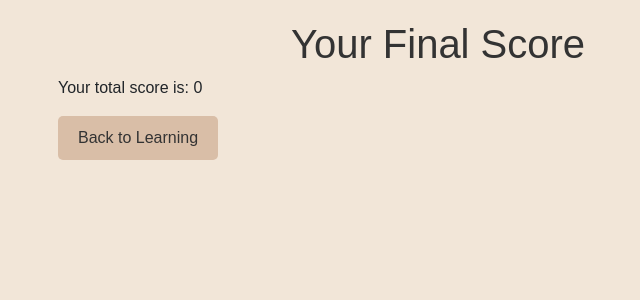
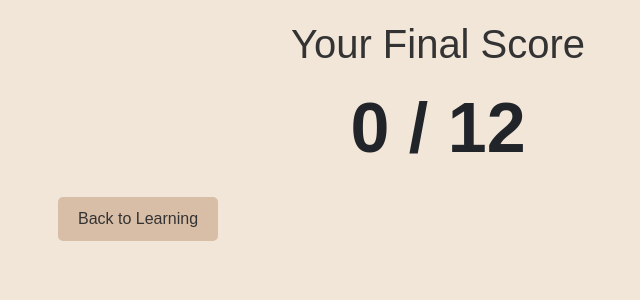
Before and after one commit to MayRamati/COMS4170-Project, a Flask app: page /quiz/result in a window 1280 px wide. Shown: the part 56-356 px from the top of the page, without its empty margins (202-842 px from the left). Run offline with Flask 3, Linux system fonts and the light colour scheme; some libraries are stand-ins or nearby versions.

Commit message:
final score

```diff
--- a/server.py
+++ b/server.py
@@ -1,6 +1,5 @@
-from flask import Flask, render_template, request, jsonify, redirect, url_for
+from flask import Flask, render_template, request, jsonify, session
 import datetime
-from flask import session
 
 app = Flask(__name__)
 app.secret_key = 'COMS4170'
@@ -150,7 +149,6 @@ quizzes = {
     }
 }
 
-
 @app.route('/')
 def home():
     return render_template('home.html')
@@ -193,10 +191,11 @@ def quiz_page(quiz_id):
 @app.route('/quiz/result')
 def submit_total_score():
     total_score = session.get('total_score', 0)
+    session['total_score'] = 0
     return render_template('result.html', total_score=total_score)
 
 @app.route('/quiz/<int:quiz_id>/score', methods=['POST'])
-def update_score():
+def update_score(quiz_id):
     score = request.json.get('score', 0)
     if 'total_score' not in session:
         session['total_score'] = 0
--- a/static/result.css
+++ b/static/result.css
@@ -15,30 +15,39 @@ h1 {
     text-align: center;
     color: #333;
 }
+p {
+    font-size: 70px;
+    display: flex;
+    justify-content: center;
+    align-items: center;
+     font-weight: bold;
+
+}
 
 #result-container {
     background-color: #fff;
     border-radius: 5px;
     padding: 20px;
-    text-align: center; /* Assuming the results might be centered */
+    text-align: center;
 }
 
 #result {
     margin-top: 20px;
     font-size: 20px;
     font-weight: bold;
-    color: #333333; /* Ensuring the text color is specified */
+    color: #333333;
 }
 
 .btn-primary {
-    display: inline-block;
+    justify-content: center;
+    align-items: center;
     padding: 10px 20px;
     background-color: #D9BEA7;
     color: #333333;
     border: none;
     border-radius: 5px;
     cursor: pointer;
-    text-decoration: none; /* Remove underline from links styled as buttons */
+    text-decoration: none;
     transition: background-color 0.3s ease;
 }
 
--- a/templates/quiz.html
+++ b/templates/quiz.html
@@ -18,6 +18,7 @@
     <div id="result"></div>
     <script>
         const quizData = JSON.parse('{{ quiz | tojson | safe }}');
+        const quiz_id = JSON.parse('{{ quiz_id | tojson | safe }}');
     </script>
     <script src="{{ url_for('static', filename='quiz.js') }}"></script>
 </body>
--- a/templates/result.html
+++ b/templates/result.html
@@ -7,10 +7,11 @@
     <title>Quiz Result</title>
 </head>
 <body>
+<div class = "result-container">
     <h1>Your Final Score</h1>
-    <p>Your total score is: {{ total_score }}</p>
-    <!-- Button to redirect to learning page -->
+    <p>{{ total_score }} / 12 </p>
     <a href="/learn_menu" class="btn btn-primary">Back to Learning</a>
+</div>
 </body>
 </html>
 {% endblock %}
```
Also changed, not shown: static/quiz.js (+10 -13 lines).
